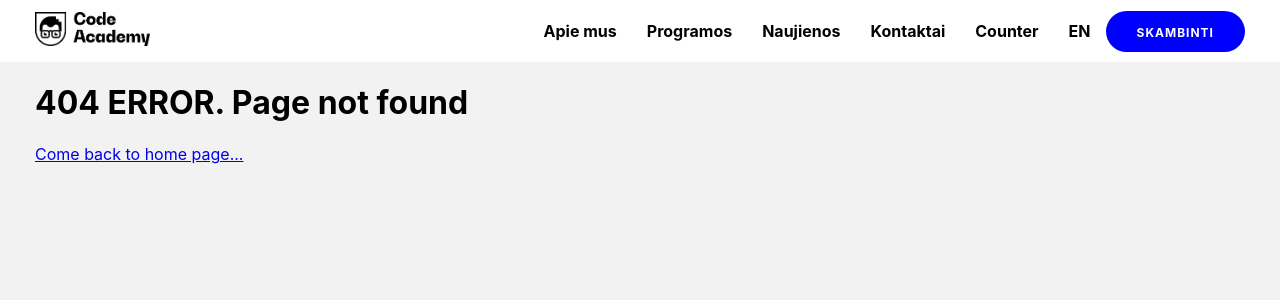
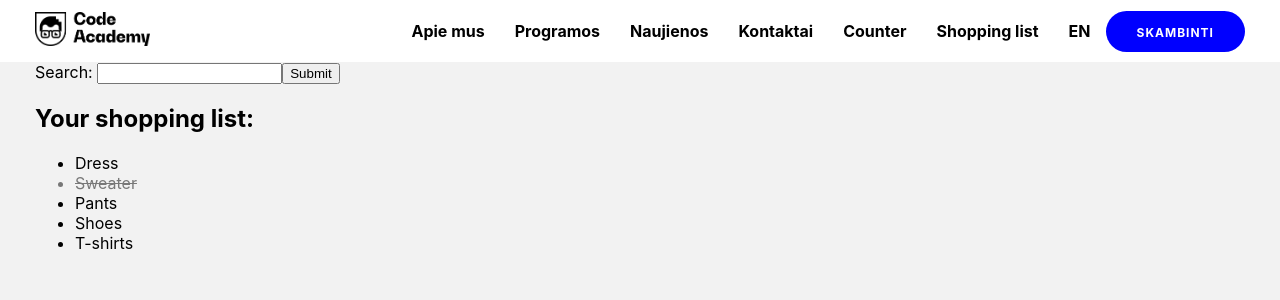
Before and after one commit to medeinedapkev/first-react-app, a React (Create React App) app: page /shopping-list in a window 1280 px wide. Before the commit this address had no page. Shown: the top 300 px of the page. Built offline with nearby package versions, Linux system fonts and the light colour scheme.

Commit message:
shoppingList

```diff
--- a/src/App.js
+++ b/src/App.js
@@ -5,6 +5,7 @@ import Navigation from './Components/Navigation/Navigation.js';
 import Container from './Components/Container/Container.js';
 import ProgramsPage from './Pages/ProgramsPage/ProgramsPage.js';
 import CounterPage from './Pages/CounterPage/CounterPage.js';
+import ShoppingListPage from './Pages/ShoppingListPage/ShoppingListPage.js';
 
 function App() {
   return (
@@ -15,6 +16,7 @@ function App() {
         <Route path='/news-page' element={<NewsPage />} />
         <Route path='/programs-page' element={<ProgramsPage />} />
         <Route path='/counter-page' element={<CounterPage />} />
+        <Route path='/shopping-list' element={<ShoppingListPage />} />
         <Route path='/' element={
           <Container>
         <h1>Home page</h1>
--- a/src/Components/Navigation/Navigation.js
+++ b/src/Components/Navigation/Navigation.js
@@ -41,6 +41,9 @@ function Navigation() {
                 <li className="menu-item">
                   <NavLink to='/counter-page'>Counter</NavLink>
                 </li>
+                <li className="menu-item">
+                  <NavLink to='/shopping-list'>Shopping list</NavLink>
+                </li>
                 <li className="menu-item"><a href="/#">EN</a></li>
               </ul>
               <a className="nav-button" href="tel:+370 663 66 555">Skambinti</a>
--- /dev/null
+++ b/src/Components/ShoppingListPage/ShoppingItem/ShoppingItem.js
@@ -0,0 +1,9 @@
+function ShoppingItem({ data }) {
+  const { title, done } = data;
+
+  return (
+    <li className={done ? 'done' : ''}>{title}</li>
+  )
+}
+
+export default ShoppingItem;
--- /dev/null
+++ b/src/Pages/ShoppingListPage/ShoppingList.css
@@ -0,0 +1,4 @@
+.done {
+    text-decoration: line-through;
+    opacity: 0.5;
+}
--- /dev/null
+++ b/src/Pages/ShoppingListPage/ShoppingListPage.js
@@ -0,0 +1,83 @@
+import './ShoppingList.css';
+import Container from '../../Components/Container/Container';
+import { useState } from 'react';
+import ShoppingItem from '../../Components/ShoppingListPage/ShoppingItem/ShoppingItem';
+
+function ShoppingListPage() {
+    const shoppingListData = [
+        {
+            title: 'Dress',
+            done: false,
+        },
+        {
+            title: 'Sweater',
+            done: true,
+        },
+        {
+            title: 'Pants',
+            done: false,
+        },
+        {
+            title: 'Shoes',
+            done: false,
+        },
+        {
+            title: 'T-shirts',
+            done: false,
+        },
+    ]
+
+    const [ shoppingList, setShoppingList ] = useState(shoppingListData);
+    const [ newItem, setNewItem ] = useState('');
+
+    let shoppingListSection = <h2>Your shopping list is empty</h2>;
+
+    if (shoppingList && shoppingList.length > 0) {
+        shoppingListSection = (
+        <div>
+            <h2>Your shopping list:</h2>
+            <ul>
+                {shoppingList.map((item, index) => {
+                    return (
+                    <ShoppingItem data={item} key={index} />
+                    )
+                })}
+            </ul>
+        </div>
+        )
+    }
+
+    function newItemHandler(event) {
+        event.preventDefault();
+        setShoppingList(prevState => {
+            const newItemArr =
+            {
+                title: newItem,
+                done: false,
+            }
+
+            const newState = [newItemArr, ...prevState];
+            console.log(newState)
+            setNewItem('');
+            return newState
+
+        })
+    }
+
+    const itemInputHandler = (event) => setNewItem(event.target.value)
+
+  return (
+    <Container>
+        <form onSubmit={newItemHandler}>
+           <label htmlFor='shop-item'>Search: </label>
+           <input type='text' id='shop-item' name='shop-item' value={newItem} onChange={itemInputHandler} ></input>
+
+           <input type='Submit'></input>
+        </form>
+
+        {shoppingListSection}
+    </Container>
+  )
+}
+
+export default ShoppingListPage;
```
